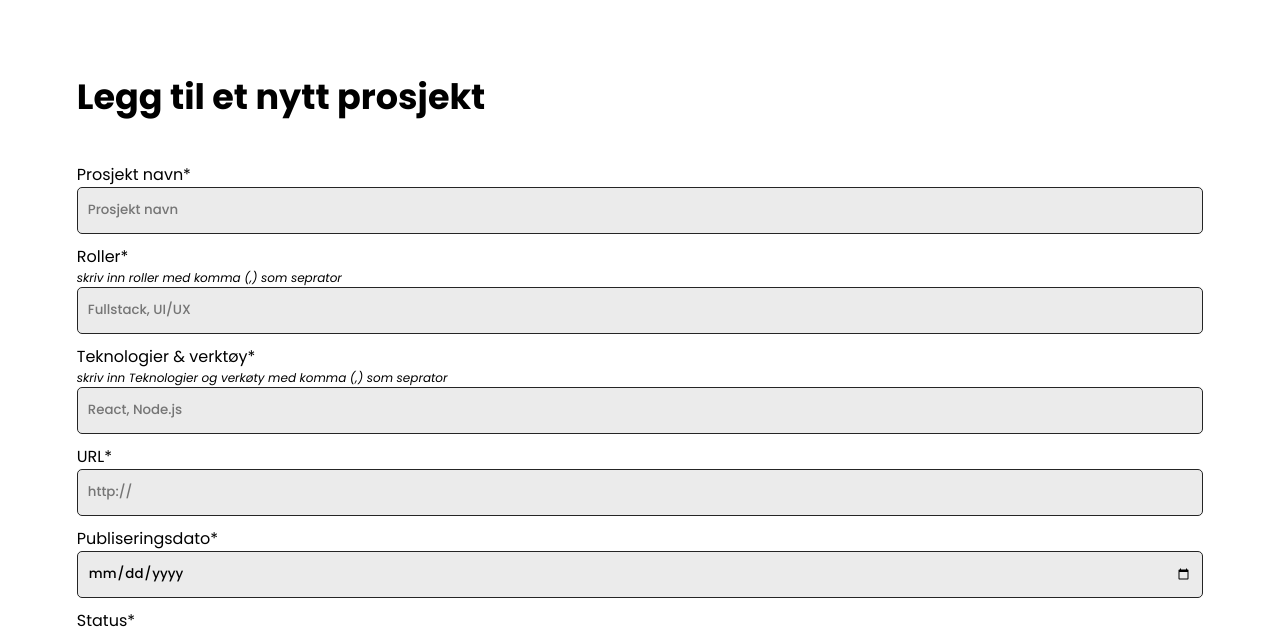
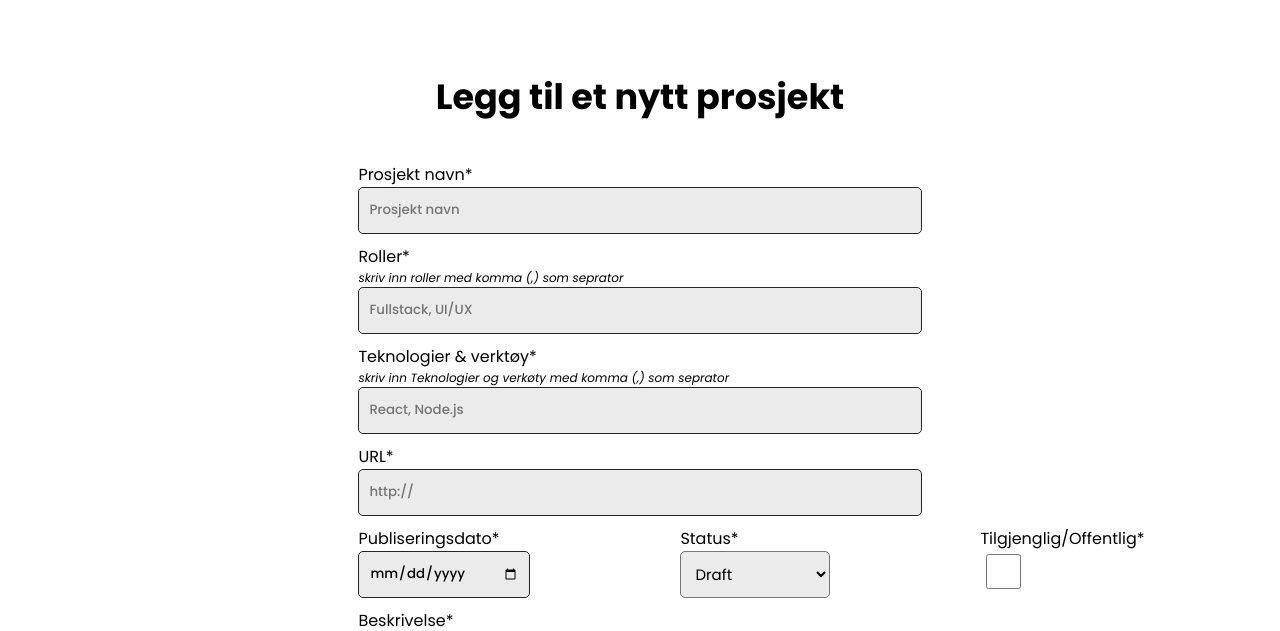
Before and after one commit to KhalilMS3/Portofolio, a React (Vite) app in the folder frontend/: page / in a window 1280 px wide. Shown: the part 315-946 px from the top of the page. Built offline with nearby package versions, Linux system fonts and the light colour scheme; no server answers; the HTML template or start-up script is replaced by a standard one.

Commit message:
design adjustment

```diff
--- a/frontend/src/Components/Project/AddProjectForm.tsx
+++ b/frontend/src/Components/Project/AddProjectForm.tsx
@@ -118,6 +118,8 @@ export default function AddProjectForm() {
           placeholder="http://"
           required
         />
+        <section className="micro-info-group">
+          <div className="micro-info">
             <label htmlFor="publishedAt">Publiseringsdato*</label>
             <input
               type="date"
@@ -127,6 +129,8 @@ export default function AddProjectForm() {
               onChange={(e) => setPublishedAt(e.target.value)}
               required
             />
+          </div>
+          <div className="micro-info">
             <label htmlFor="status">Status*</label>
             <select
               name="status"
@@ -140,6 +144,10 @@ export default function AddProjectForm() {
               <option value="draft">Draft</option>
               <option value="published">Published</option>
             </select>
+          </div>
+
+          <div className="micro-info">
+
           <label htmlFor="public">Tilgjenglig/Offentlig*</label>
           <input
             type="checkbox"
@@ -148,6 +156,8 @@ export default function AddProjectForm() {
             checked={isPublic}
             onChange={(e) => setIsPublic(e.target.checked)}
             />
+            </div>
+        </section>
         <label htmlFor="projectDesc">Beskrivelse*</label>
         <textarea
           name="projectDesc"
--- a/frontend/src/index.css
+++ b/frontend/src/index.css
@@ -19,6 +19,7 @@ nav {
   h1 a {
     text-decoration: none;
     color: #252525;
+
   }
 
   ul {
@@ -43,6 +44,7 @@ nav {
   width: 88%;
   align-items: center;
   h2 {
+    text-align: center;
     font-size: 35px;
   }
 }
@@ -50,6 +52,8 @@ nav {
 #projectForm {
   display: flex;
   flex-direction: column;
+  width: 50%;
+  margin: auto;
 
   label{
     margin-top: 10px;
@@ -94,8 +98,34 @@ nav {
       }
     }
   }
+  .micro-info-group{
+    display: flex;
+    gap: 150px;
+    align-items: baseline;
+  }
+  .micro-info{
+    display: flex;
+    flex-direction: column;
+    align-items: flex-start;
+  }
 }
 
+#publishedAt{
+  width: 150px;
+}
+#status{
+  width: 150px;
+  height: 47px;
+  padding: 5px 10px;
+  background-color: #ebebeb;
+  font-size: 15px;
+  border-radius: 5px;
+}
+
+#public{
+ width: 39px;
+accent-color: #151a30;
+}
 .projects-section {
   margin: 100px auto;
   width: 88%;
@@ -200,7 +230,8 @@ nav {
         }
       }
       .remove-button{
-        background-color: rgb(162, 43, 43);
+        background-color: rgba(162, 43, 43, 0.557);
+        border: 1px solid rgb(162, 43, 43);
         color: #f8f8f8;
         margin-left: 10px;
         transition: all .3s ease-in;
```
Lines whose indentation alone changed are shown as unchanged.
